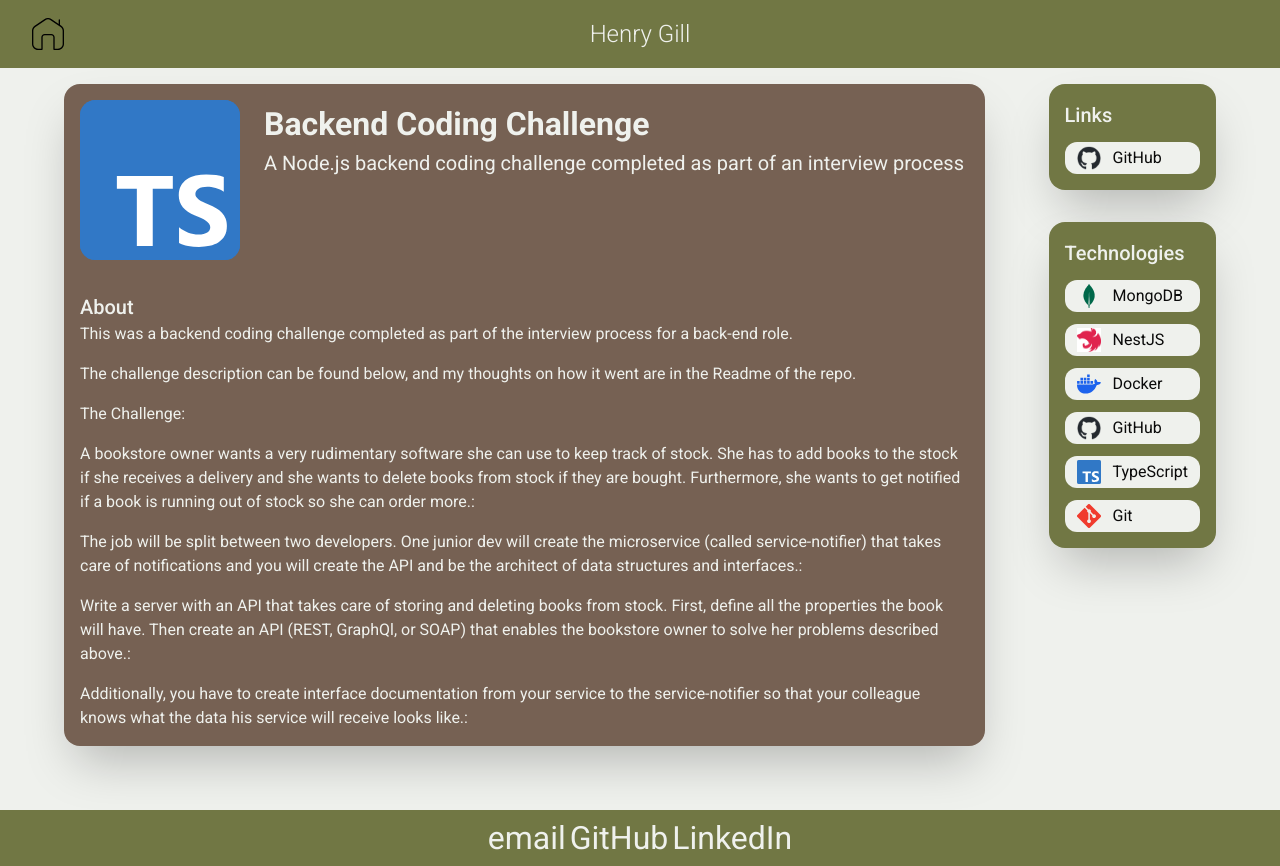
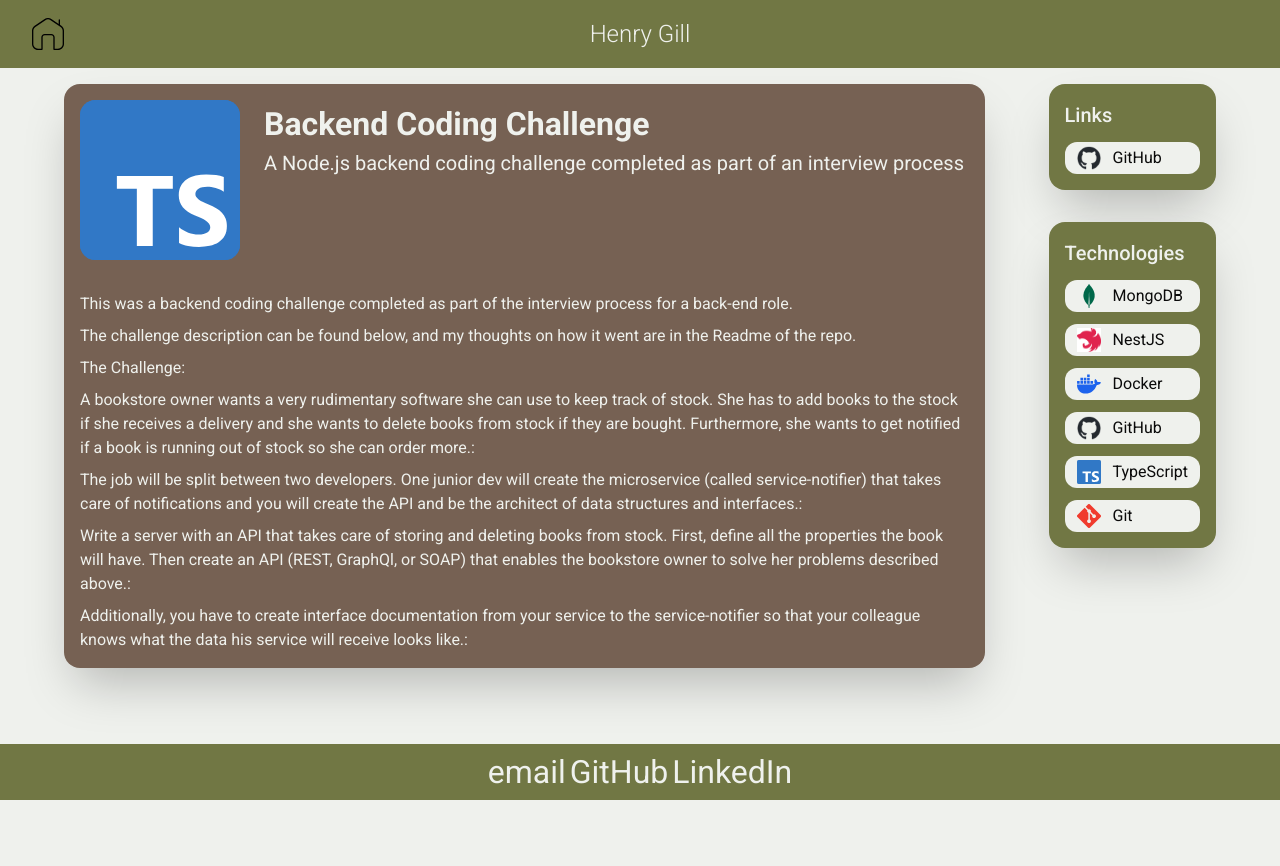
Before and after one commit to henrypgill/henrypgill.github.io, a Next.js app: page /project/backend-coding-challenge in a window 1280 px wide. After the commit the page ends 800 px from the top, so only its background shows below. Built offline with nearby package versions, Linux system fonts and the light colour scheme.

Commit message:
removed about header from description container

```diff
--- a/src/app/project/[id]/page.tsx
+++ b/src/app/project/[id]/page.tsx
@@ -44,12 +44,9 @@ export default async function Project({
                                 </p>
                             </div>
                         </div>
-                        <div>
-                            <h3 className="font-medium text-lg">About</h3>
-                            <div className="flex flex-col gap-16">
+                            <div className="flex flex-col gap-8">
                                 <project.description />
                             </div>
-                        </div>
                     </div>
                 </div>
             </div>
```
